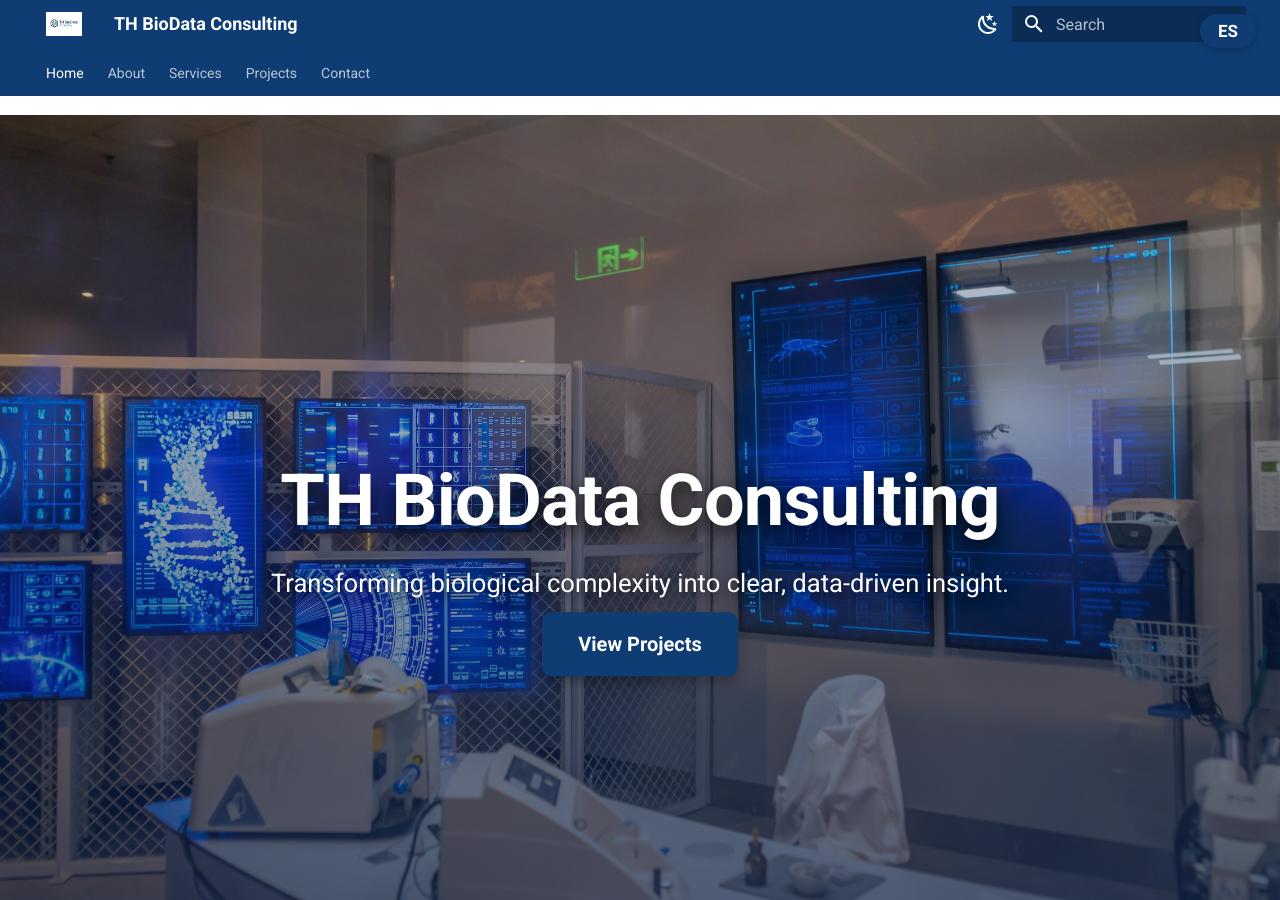
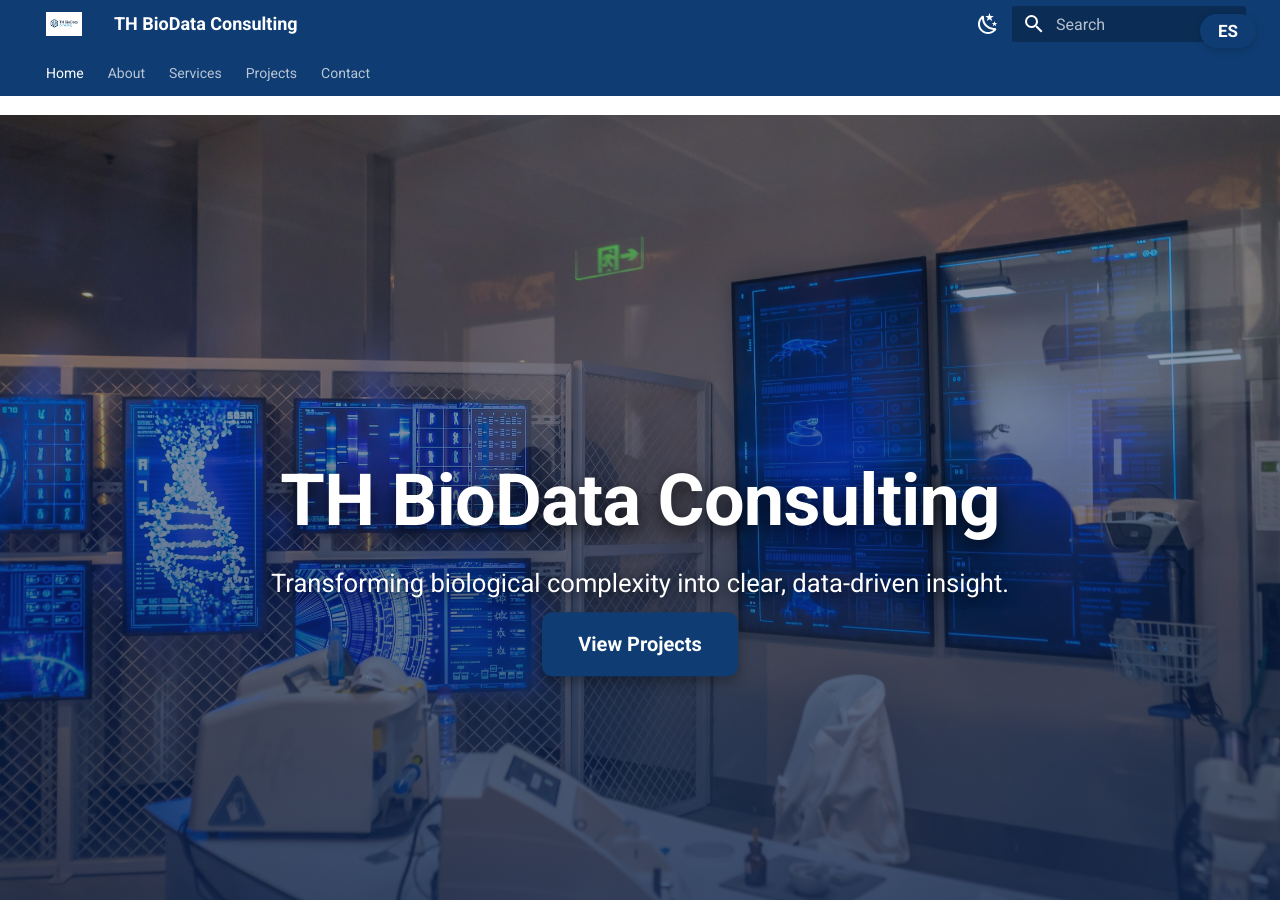
Before and after one commit to TH-BioData/th-biodata.github.io, an MkDocs documentation site: the page built from docs/index.md, in a window 1280 px wide and 900 px high. Built offline with MkDocs 1.6.1 and Material for MkDocs 9.7.7, drawn with Linux system fonts in a browser that asks for light colours.

Commit message:
Update extra.css

```diff
--- a/docs/styles/extra.css
+++ b/docs/styles/extra.css
@@ -383,3 +383,37 @@ PATCH — Drawer con flag de checkbox + degradado del hero
     pointer-events: none !important;
   }
 }
+
+
+/* ============================================================
+HOTFIX v19.1 — Overlay del HERO siempre visible
+(asegura orden de capas y fuerza el degradado)
+============================================================ */
+
+/* Orden de capas estable: fondo (0) → overlay (1) → contenido (2) */
+#th-hero { position: relative !important; z-index: 0 !important; overflow: hidden !important; }
+#th-hero .hero__bg { position: absolute !important; inset: 0 !important; z-index: 0 !important; }
+#th-hero::before {
+  content: "" !important;
+  position: absolute !important;
+  inset: 0 !important;
+  z-index: 1 !important;
+  pointer-events: none !important;
+  /* Degradado reforzado */
+  background: linear-gradient(
+    to bottom,
+    rgba(10, 35, 80, .35) 0%,
+    rgba(10, 35, 80, .55) 40%,
+    rgba(10, 35, 80, .85) 100%
+  ) !important;
+  opacity: 1 !important;
+}
+#th-hero .hero__content { position: absolute !important; z-index: 2 !important; }
+
+/* En móvil mantenemos el mismo orden incluso con el drawer abierto */
+@media (max-width: 768px) {
+  #th-hero { z-index: 0 !important; }
+  #th-hero .hero__bg { z-index: 0 !important; }
+  #th-hero::before { z-index: 1 !important; }
+  #th-hero .hero__content { z-index: 2 !important; }
+}
```
